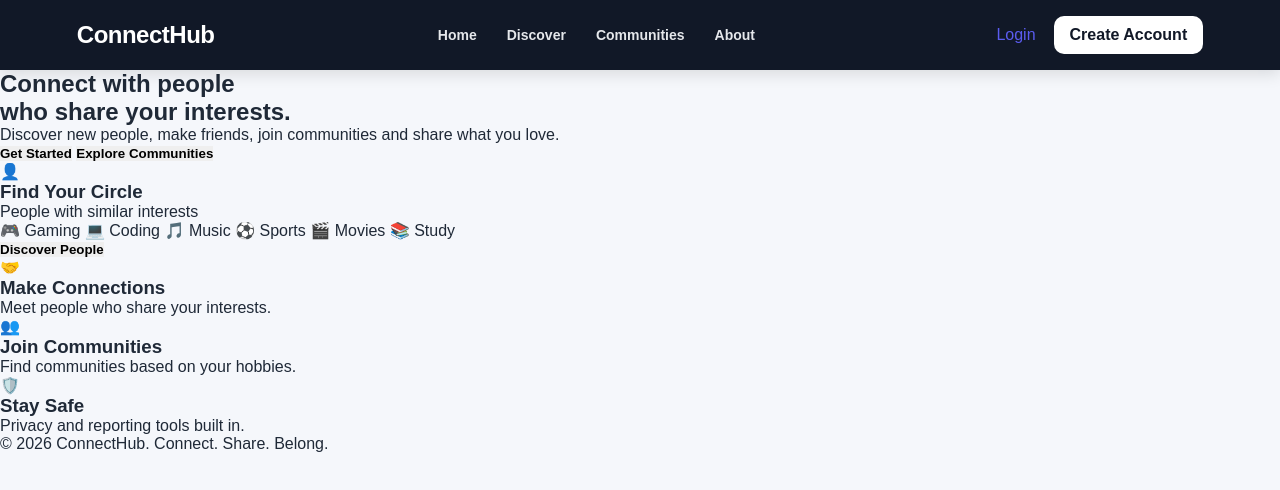
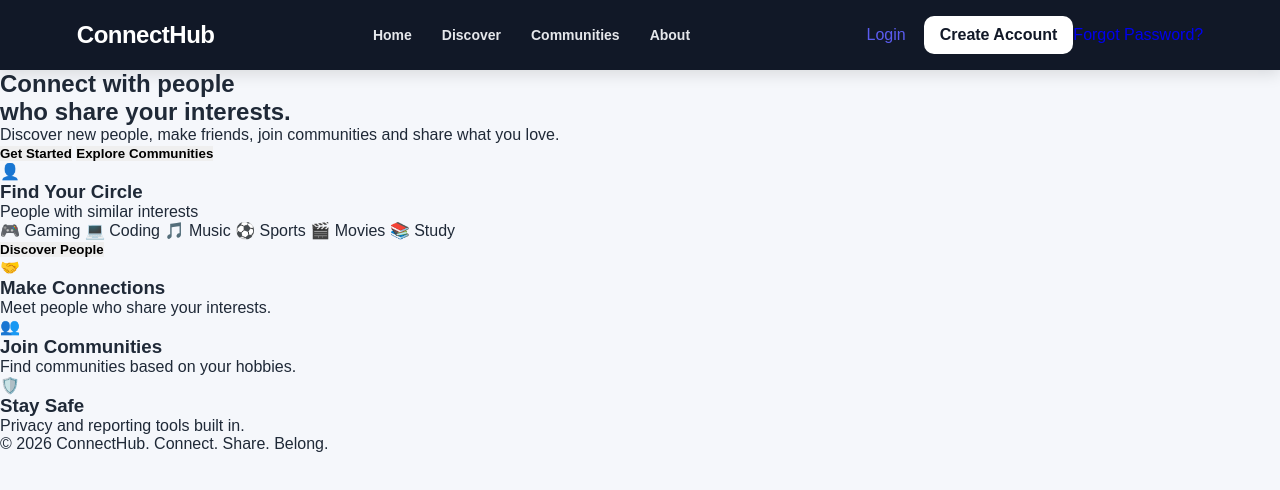
Before and after one commit to tridevrajpoot7-dev/ConnectHub, a website: page index.html in a window 1280 px wide. Drawn offline with Linux system fonts and the light colour scheme.

Commit message:
Add 'Forgot Password?' link to navigation

```diff
--- a/index.html
+++ b/index.html
@@ -40,6 +40,7 @@
         <div class="nav-buttons">
             <a href="login.html" class="login-btn">Login</a>
 <a href="signup.html" class="signup-btn">Create Account</a>
+<a href="forgot-password.html" class="forgot-password-btn">Forgot Password?</a>
         </div>
     </header>
 
```
